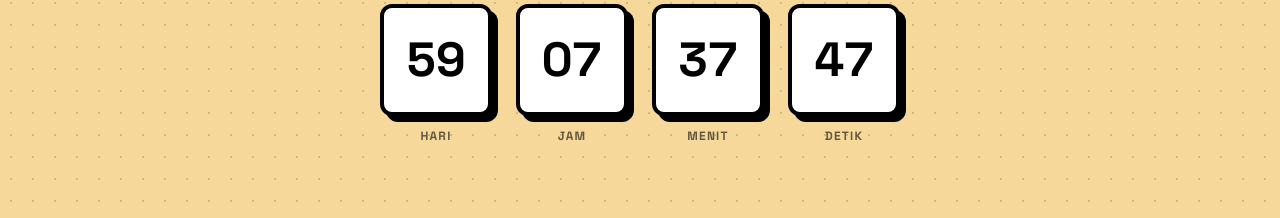
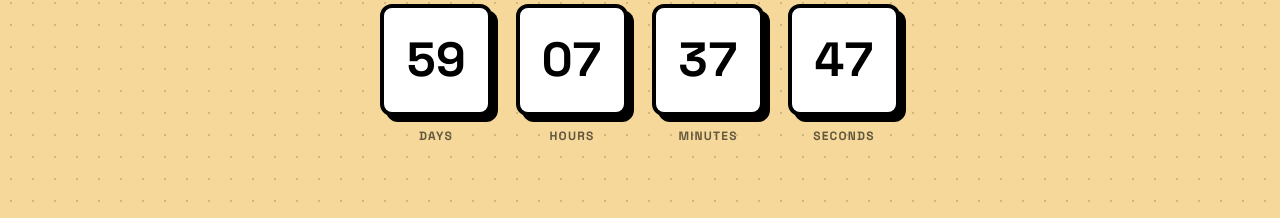
Before and after one commit to byanrkh/quatrolympic, a Next.js app: page / in a window 1280 px wide. Shown: the part 1120-1338 px from the top of the page. Built offline with nearby package versions, Linux system fonts and the light colour scheme.

Commit message:
QUATROLYMPIC

```diff
--- a/src/app/(root)/(home)/Sections/Countdown/Countdown.tsx
+++ b/src/app/(root)/(home)/Sections/Countdown/Countdown.tsx
@@ -43,10 +43,10 @@ export default function CountdownLight() {
           </p>
         ) : (
           <div className="flex justify-center gap-3 sm:gap-5 md:gap-6">
-            <Box value={timeLeft.d} label="Hari" />
-            <Box value={timeLeft.h} label="Jam" />
-            <Box value={timeLeft.m} label="Menit" />
-            <Box value={timeLeft.s} label="Detik" />
+            <Box value={timeLeft.d} label="Days" />
+            <Box value={timeLeft.h} label="Hours" />
+            <Box value={timeLeft.m} label="Minutes" />
+            <Box value={timeLeft.s} label="Seconds" />
           </div>
         )}
       </div>
```
